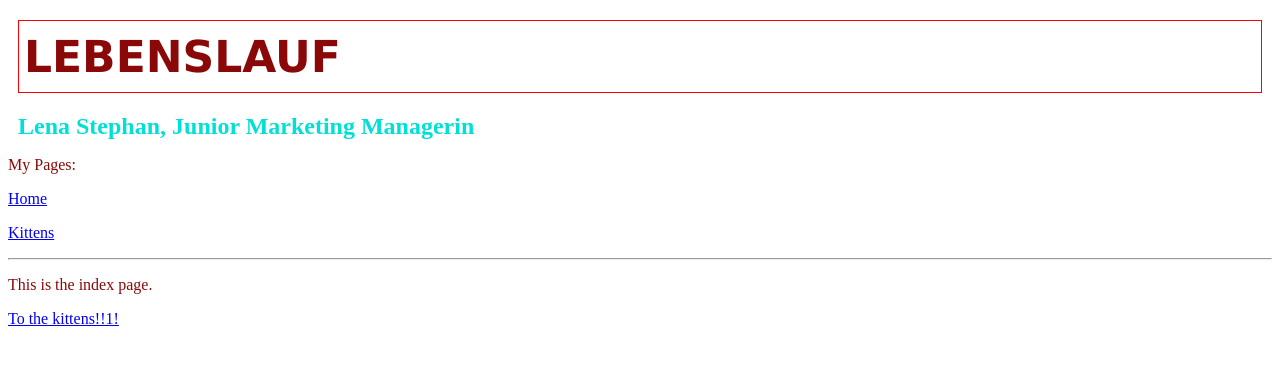
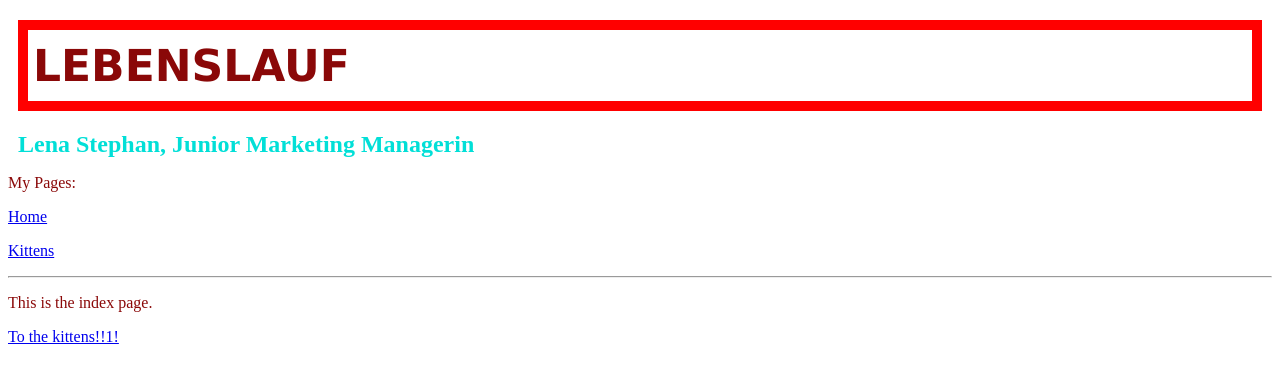
Before and after one commit to Lena231189/Lena231189.github.io, a Jekyll site: the page built from index.html, in a window 1280 px wide. Shown: the top 383 px of the page. Built offline with Jekyll 4.4.1, drawn with Linux system fonts in a browser that asks for light colours.

Commit message:
Update style.css

```diff
--- a/css/style.css
+++ b/css/style.css
@@ -4,7 +4,7 @@ h1 {
     font-family: Verdana, sans-serif;
     text-transform: uppercase;
 
-    border: 1px solid red;
+    border: 10px solid red;
     margin: 20px 10px;
     padding: 10px 5px;
 }
```
